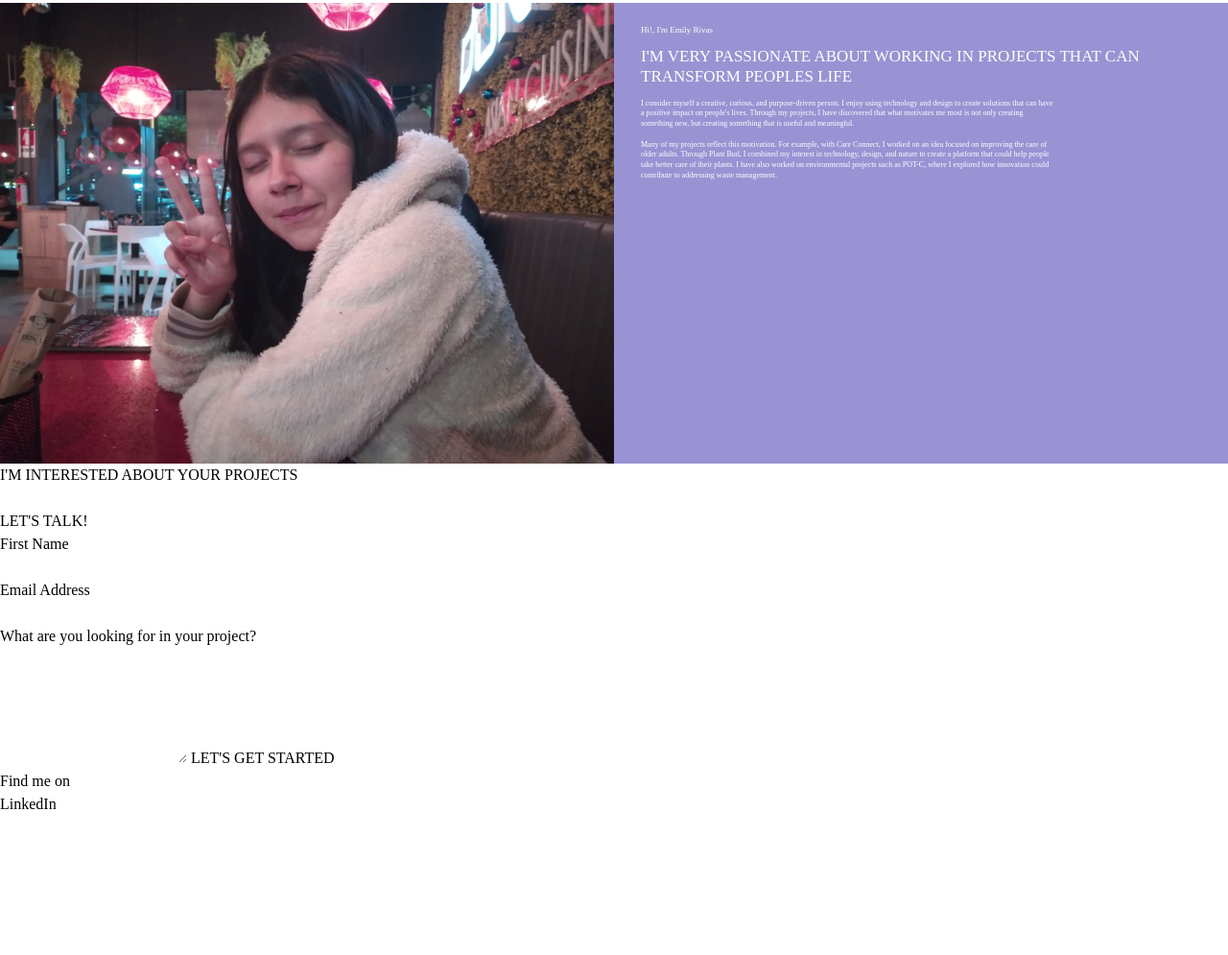
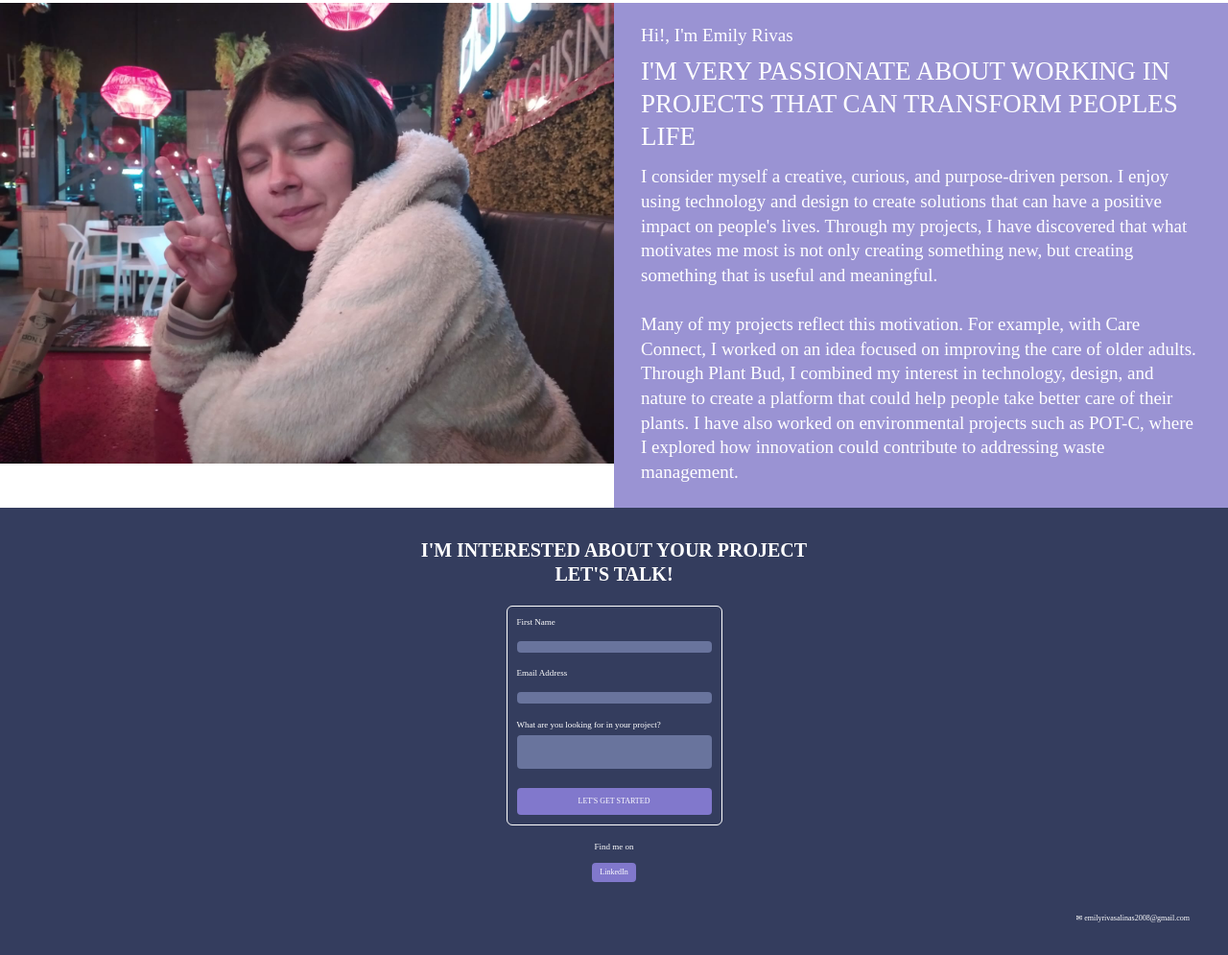
Before and after one commit to 3m1ly67/portafolio2026, a plain HTML site: page index.html in a window 1280 px wide. Shown: the part 689-1684 px from the top of the page at 96% size. Before the commit the page ends 1539 px from the top, so only its background shows below. Drawn offline with nearby package versions, Linux system fonts and the light colour scheme; a web font is replaced by a local one.

Commit message:
6th change
I worked specifically on index, cleaning details

```diff
--- a/index.html
+++ b/index.html
@@ -118,16 +118,16 @@
     <section class="grid grid-cols-2">
         <div class="">
             <img src="images-main/PhotoPortafolio.jpeg" alt="Emily Rivas"
-                class="w-full h-full object-cover object-center">
+                class="w-full object-cover object-center">
         </div>
 
         <div class="bg-[#9A93D3] text-white px-7 py-6 md:px-7 md:py-6 flex flex-col justify-start">
-            <p class="text-[8px] md:text-[9px] leading-none mb-3">Hi!, I'm Emily Rivas</p>
-            <h2 class="text-[15px] md:text-[17px] leading-[1.25] font-normal mb-3">
+            <p class="text-[18px] md:text-[19px] leading-none mb-3">Hi!, I'm Emily Rivas</p>
+            <h2 class="text-[25px] md:text-[27px] leading-[1.25] font-normal mb-3">
                 I'M VERY PASSIONATE ABOUT WORKING IN PROJECTS
                 THAT CAN TRANSFORM PEOPLES LIFE</h2>
 
-            <div class="text-[7px] md:text-[8px] leading-[1.35] max-w-[430px]">
+            <div class="text-[18px] md:text-[19px] leading-[1.35]">
                 <p>
                     I consider myself a creative, curious, and purpose-driven person. I enjoy using technology and design
                     to
@@ -152,29 +152,105 @@
         </div>
     </section>
 
-    <section>
-        <h3>I'M INTERESTED ABOUT YOUR PROJECTS</h3> <br>
-        <h3>LET'S TALK!</h3>
+    <footer id="contact" class="bg-[#343D5E] text-white px-6 py-8 md:px-10">
 
-        <div>
-            <p>First Name</p>
-            <label for="name"></label>
-            <input type="text" id="name" name="name">
+    <!-- Título -->
+    <div class="text-center mb-5">
+        <h3 class="text-lg md:text-xl font-bold leading-tight">
+            I'M INTERESTED ABOUT YOUR PROJECT
+        </h3>
 
-            <p>Email Address</p>
-            <label for="email"></label>
-            <input type="text" id="email" name="email">
+        <h3 class="text-lg md:text-xl font-bold leading-tight">
+            LET'S TALK!
+        </h3>
+    </div>
 
-            <p>What are you looking for in your project?</p>
-            <label for="project"></label>
-            <textarea id="project" name="project" rows="5" cols="20"></textarea>
 
-            <button type="submit">LET'S GET STARTED</button>
+    <!-- Formulario -->
+    <form class="w-full max-w-[225px] mx-auto border border-white rounded-md p-2.5">
+
+        <!-- Nombre -->
+        <div class="mb-3">
+            <label for="name" class="block text-[9px] mb-1">
+                First Name
+            </label>
+
+            <input
+                type="text"
+                id="name"
+                name="name"
+                class="w-full h-3 bg-[#69749D] rounded-sm outline-none px-2 text-[9px]"
+            >
         </div>
 
-        <P>Find me on</P>
-        <button>LinkedIn</button>
-    </section>
+
+        <!-- Email -->
+        <div class="mb-3">
+            <label for="email" class="block text-[9px] mb-1">
+                Email Address
+            </label>
+
+            <input
+                type="email"
+                id="email"
+                name="email"
+                class="w-full h-3 bg-[#69749D] rounded-sm outline-none px-2 text-[9px]"
+            >
+        </div>
+
+
+        <!-- Proyecto -->
+        <div class="mb-3">
+            <label for="project" class="block text-[9px] mb-1">
+                What are you looking for in your project?
+            </label>
+
+            <textarea
+                id="project"
+                name="project"
+                rows="2"
+                class="w-full bg-[#69749D] rounded-sm outline-none px-2 py-1 text-[9px] resize-none"
+            ></textarea>
+        </div>
+
+
+        <!-- Botón -->
+        <button
+            type="submit"
+            class="w-full bg-[#8178CC] hover:bg-[#756BC0] text-white text-[8px] py-2 rounded-sm transition"
+        >
+            LET'S GET STARTED
+        </button>
+
+    </form>
+
+
+    <!-- LinkedIn -->
+    <div class="text-center mt-4">
+        <p class="text-[9px] mb-1">
+            Find me on
+        </p>
+
+        <a
+            href="#"
+            class="inline-block bg-[#8178CC] text-white text-[8px] px-2 py-1 rounded-sm"
+        >
+            LinkedIn
+        </a>
+    </div>
+
+
+    <!-- Email inferior -->
+    <div class="flex justify-end mt-8">
+        <a
+            href="mailto:emilyrivasalinas2008@gmail.com"
+            class="text-[8px] hover:underline"
+        >
+            ✉ emilyrivasalinas2008@gmail.com
+        </a>
+    </div>
+
+</footer>
 
 </body>
 
```
